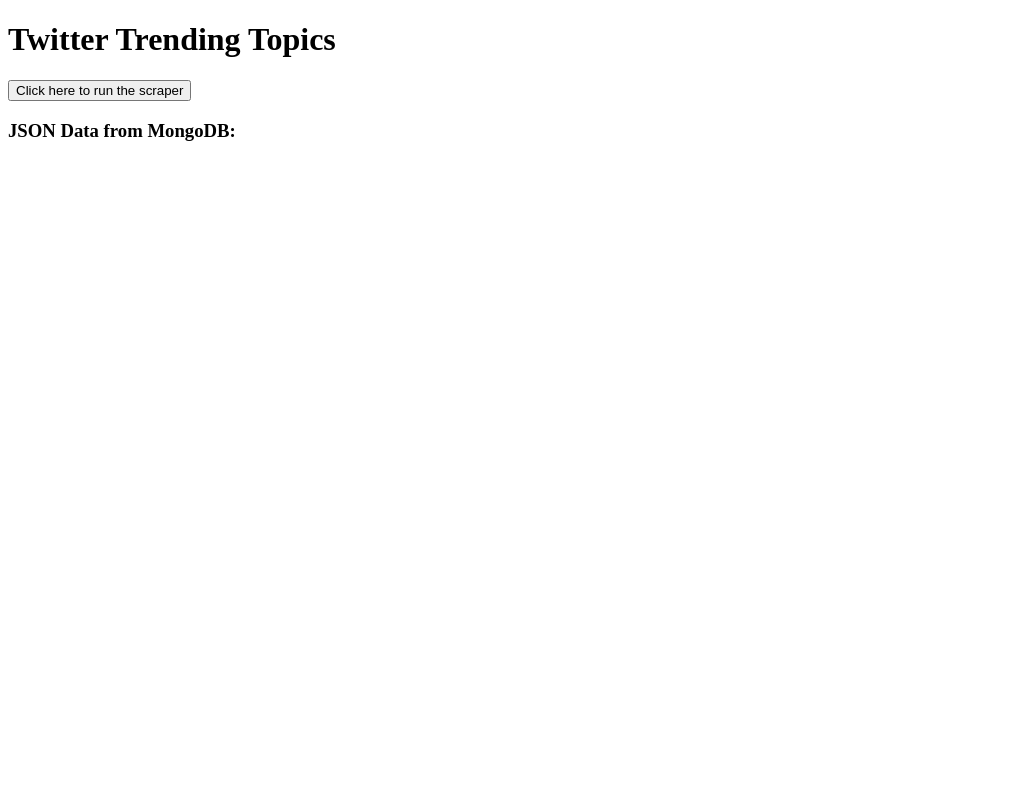
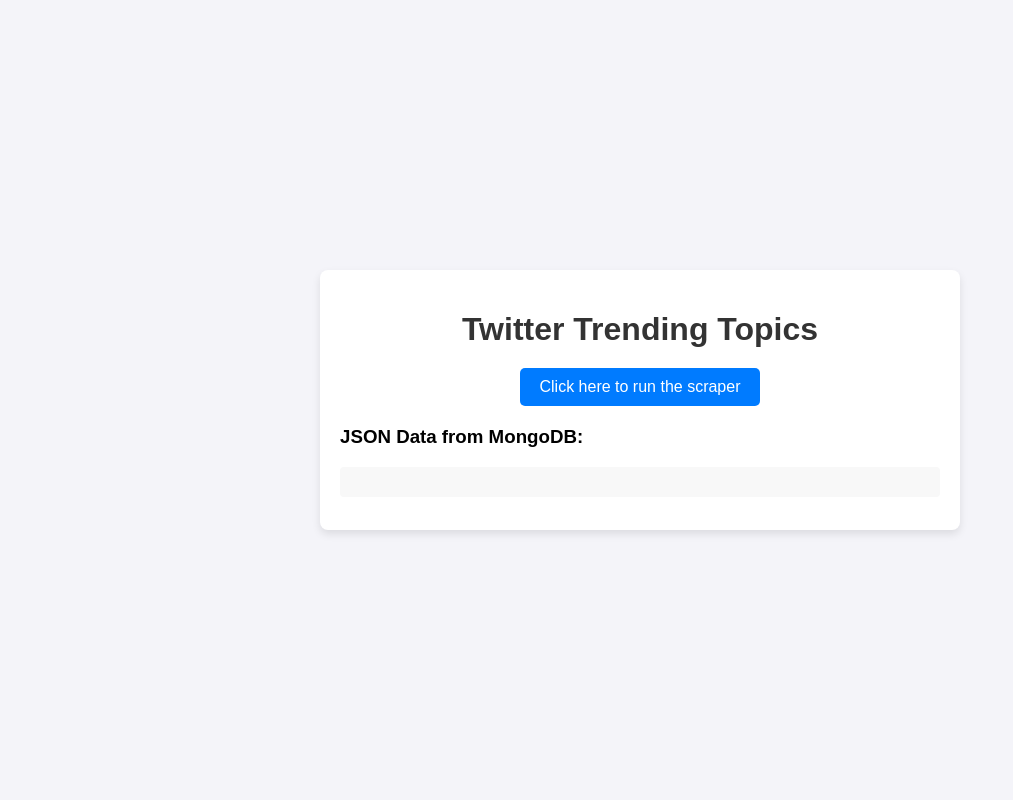
Before and after one commit to RevanasiddaNK/twitter-scraper-app, a Flask app: page / in a window 1280 px wide. Shown: the whole page, without its empty margins (0-1013 px from the left). Run offline with Flask 3, Linux system fonts and the light colour scheme.

Commit message:
Update index.html

```diff
--- a/templates/index.html
+++ b/templates/index.html
@@ -4,8 +4,86 @@
     <meta charset="UTF-8">
     <meta name="viewport" content="width=device-width, initial-scale=1.0">
     <title>Trending Topics</title>
+    <style>
+        body {
+            font-family: Arial, sans-serif;
+            margin: 0;
+            padding: 0;
+            display: flex;
+            justify-content: center;
+            align-items: center;
+            height: 100vh;
+            background-color: #f4f4f9;
+        }
+
+        .container {
+            text-align: center;
+            background-color: #ffffff;
+            padding: 20px;
+            border-radius: 8px;
+            box-shadow: 0 4px 8px rgba(0, 0, 0, 0.1);
+            width: 90%;
+            max-width: 600px;
+        }
+
+        h1 {
+            font-size: 2rem;
+            margin-bottom: 20px;
+            color: #333;
+        }
+
+        button {
+            background-color: #007bff;
+            color: #fff;
+            border: none;
+            padding: 10px 20px;
+            font-size: 1rem;
+            cursor: pointer;
+            border-radius: 5px;
+            transition: background-color 0.3s ease;
+        }
+
+        button:hover {
+            background-color: #0056b3;
+        }
+
+        #result {
+            margin-top: 20px;
+            text-align: left;
+        }
+
+        #trends-list {
+            list-style-type: none;
+            padding: 0;
+            margin-top: 10px;
+        }
+
+        #trends-list li {
+            background-color: #f9f9f9;
+            padding: 8px;
+            margin: 5px 0;
+            border-radius: 4px;
+            box-shadow: 0 2px 4px rgba(0, 0, 0, 0.1);
+        }
+
+        #json-data {
+            background-color: #f8f8f8;
+            padding: 15px;
+            border-radius: 4px;
+            margin-top: 10px;
+            font-family: monospace;
+            white-space: pre-wrap;
+            word-wrap: break-word;
+        }
+
+        #message {
+            margin-bottom: 10px;
+            color: #888;
+        }
+    </style>
 </head>
 <body>
+    <div class="container">
         <h1>Twitter Trending Topics</h1>
 
         <!-- Button to run the scraper -->
@@ -17,6 +95,7 @@
             <p id="ip-address"></p>
             <h3>JSON Data from MongoDB:</h3>
             <pre id="json-data"></pre>
+        </div>
     </div>
 
     <script>
```
Lines whose indentation alone changed are shown as unchanged.
